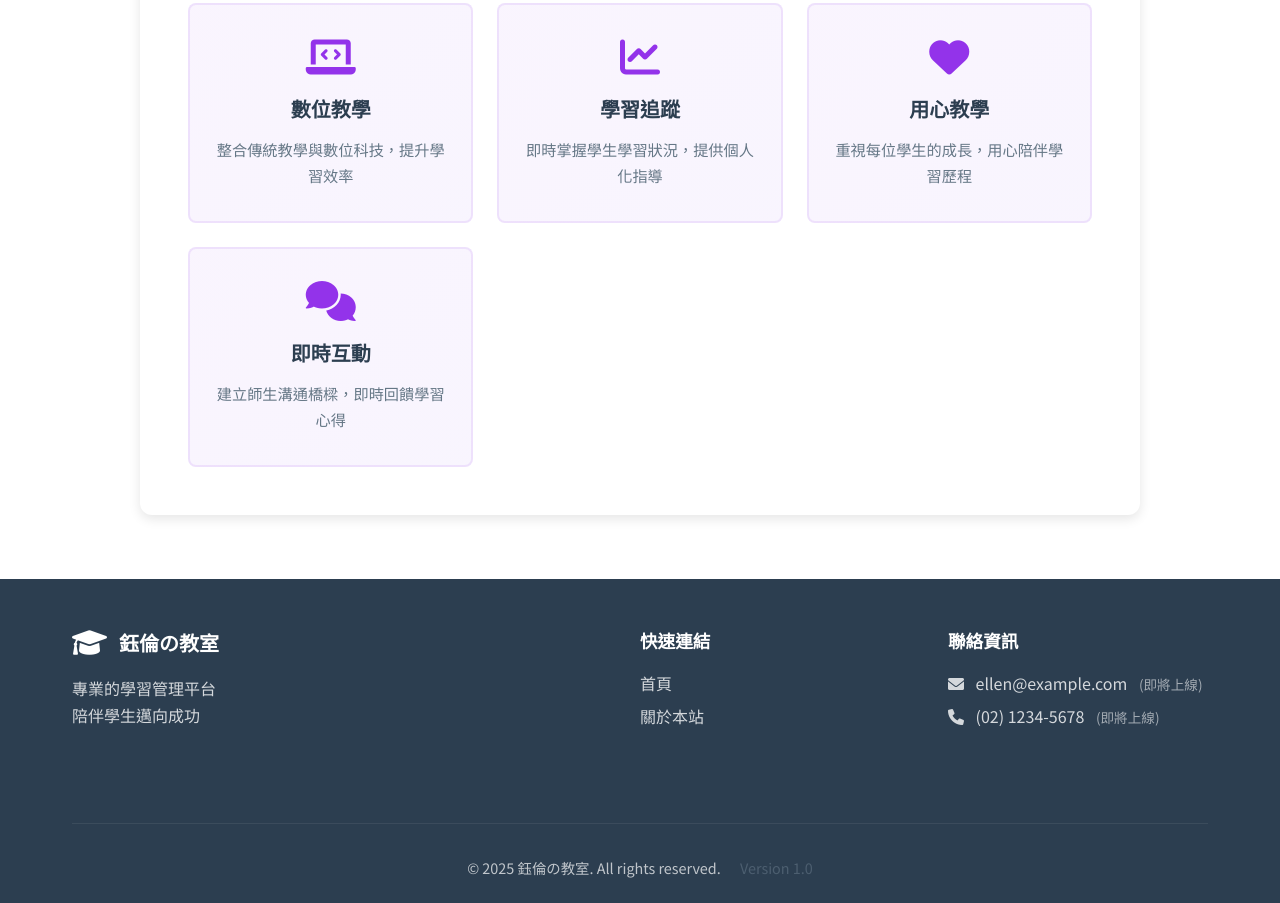
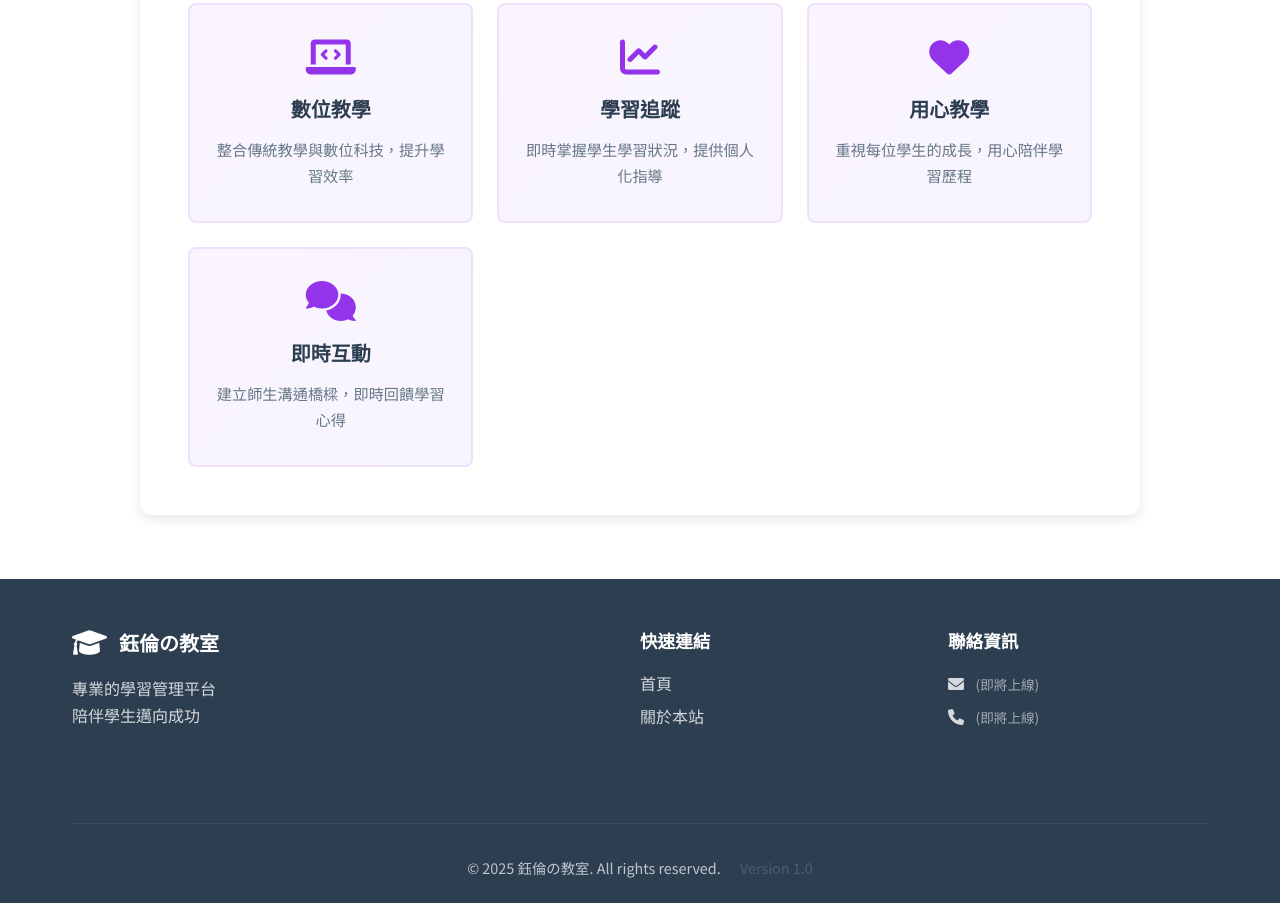
Before and after one commit to rennychou599-lgtm/ellen-classroom, a website: page aboutme.html in a window 1280 px wide. Shown: the part 3446-4349 px from the top of the page. Drawn offline with Linux system fonts and the light colour scheme; a web font is replaced by a local one.

Commit message:
移除聯絡資訊中的email和電話具体内容，只保留图标和「即將上線」标注

```diff
--- a/aboutme.html
+++ b/aboutme.html
@@ -261,8 +261,8 @@
                 </div>
                 <div class="footer-contact">
                     <h4>聯絡資訊</h4>
-                    <p><i class="fas fa-envelope"></i> ellen@example.com <span style="font-size: 0.85rem; opacity: 0.7; margin-left: 0.5rem;">(即將上線)</span></p>
-                    <p><i class="fas fa-phone"></i> (02) 1234-5678 <span style="font-size: 0.85rem; opacity: 0.7; margin-left: 0.5rem;">(即將上線)</span></p>
+                    <p><i class="fas fa-envelope"></i> <span style="font-size: 0.85rem; opacity: 0.7;">(即將上線)</span></p>
+                    <p><i class="fas fa-phone"></i> <span style="font-size: 0.85rem; opacity: 0.7;">(即將上線)</span></p>
                 </div>
             </div>
             <div class="footer-bottom">
```
Also changed, not shown: class-901.html (+2 -2 lines), feedback.html (+2 -2 lines), grades.html (+4 -2 lines), index.html (+2 -2 lines), progress.html (+2 -2 lines), reflection.html (+4 -2 lines).
